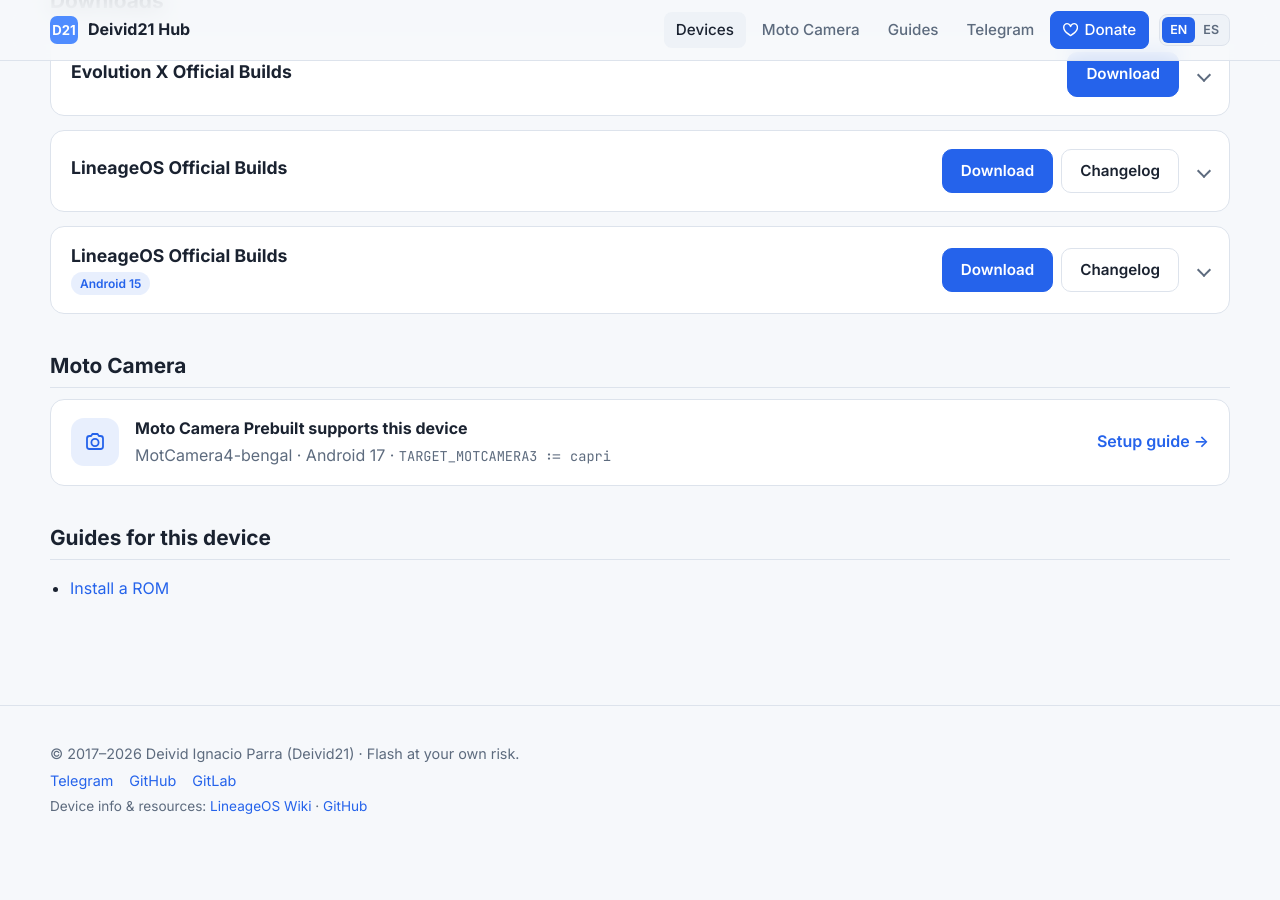
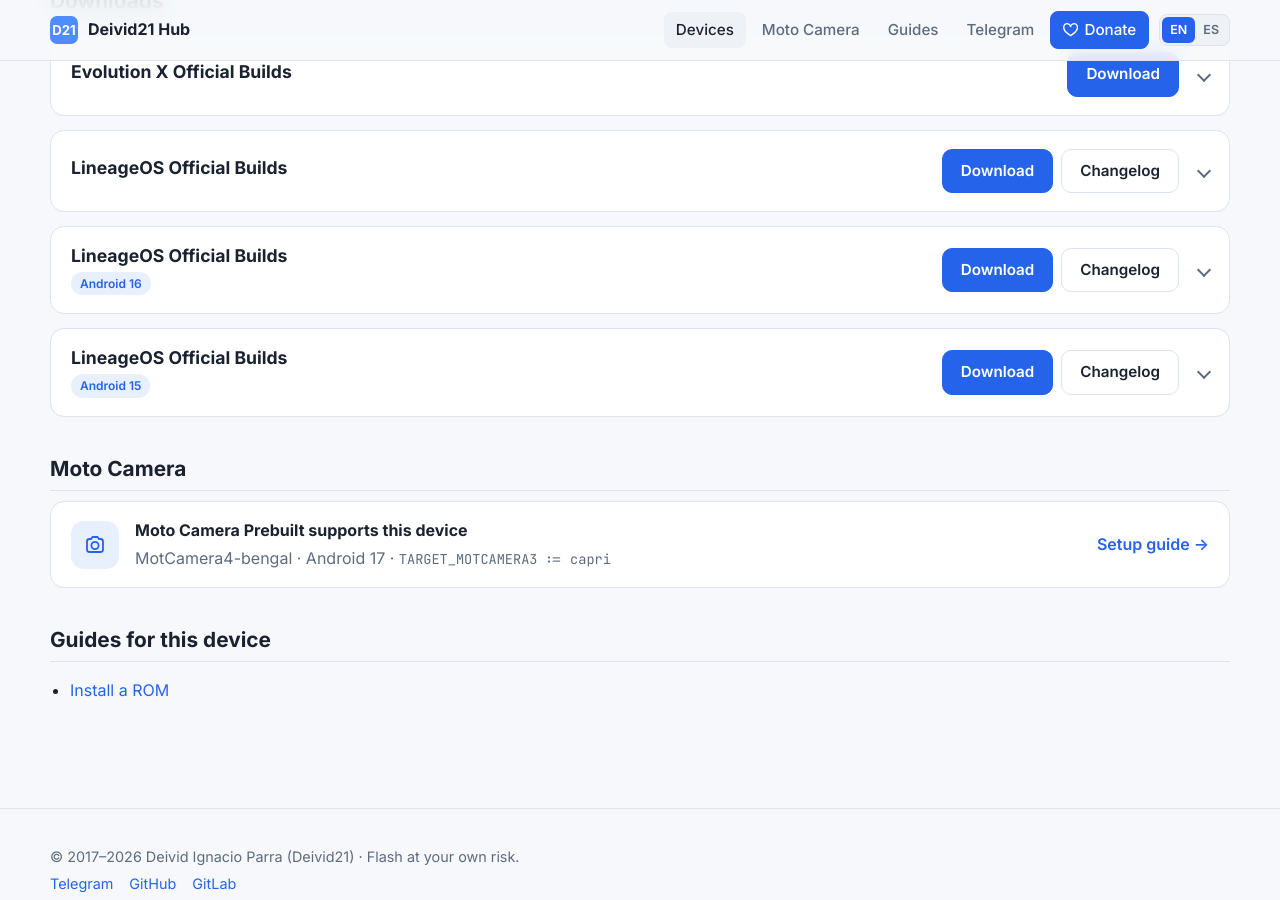
Before and after one commit to Deivid21/deivid21.github.io, a Jekyll site: the page built from _devices/capri.md, in a window 1280 px wide and 900 px high, scrolled down 503 px. Built offline with Jekyll 4.4.1, drawn with Linux system fonts in a browser that asks for light colours; before the commit the page ends 1357 px from its top, so only the background shows below that; part of the change alters nothing that is shown.

Commit message:
feat(devices): add archived LineageOS builds for capri
Keep the last official signed nightlies from Deivid21/RELEASES: 23.2
(Android 16). Also sync the 22.2 security patch with its release.

Co-Authored-By: Claude Opus 5.5 <noreply@anthropic.com>

```diff
--- a/_devices/capri.md
+++ b/_devices/capri.md
@@ -22,6 +22,32 @@ roms:
     # date: 2026-11-03
   - name: LineageOS
     archived: true
+    android: 16
+    version: "23.2"
+    status: discontinued
+    date: 2026-10-08
+    download: https://github.com/Deivid21/RELEASES/releases/download/lineage-23.2-20261008-nightly-capri-signed/lineage-23.2-20261008-nightly-capri-signed.zip
+    changelog: https://github.com/Deivid21/RELEASES/releases/tag/lineage-23.2-20261008-nightly-capri-signed
+    sha256: "932cd8826f79e2d8d9d31fa2422f9880711e39c624c25adb21f0132718241abe"
+    filesize: "1.03 GB"
+    security_patch: September 2026
+    gapps: false
+    forum: https://xdaforums.com/t/rom-17-official-lineageos-24-0-for-moto-g10-moto-g10-power-capri.4733239/
+    files:
+      - name: boot.img
+        url: https://github.com/Deivid21/RELEASES/releases/download/lineage-23.2-20261008-nightly-capri-signed/boot.img
+      - name: dtbo.img
+        url: https://github.com/Deivid21/RELEASES/releases/download/lineage-23.2-20261008-nightly-capri-signed/dtbo.img
+      - name: vbmeta.img
+        url: https://github.com/Deivid21/RELEASES/releases/download/lineage-23.2-20261008-nightly-capri-signed/vbmeta.img
+      - name: vbmeta_system.img
+        url: https://github.com/Deivid21/RELEASES/releases/download/lineage-23.2-20261008-nightly-capri-signed/vbmeta_system.img
+      - name: vendor_boot.img
+        url: https://github.com/Deivid21/RELEASES/releases/download/lineage-23.2-20261008-nightly-capri-signed/vendor_boot.img
+    notes: "Last official LineageOS 23.2 nightly build (signed): September 2026 security patch, SELinux enforcing. No longer updated."
+    notes_es: "Última nightly oficial de LineageOS 23.2 (firmada): parche de seguridad de septiembre de 2026, SELinux enforcing. Ya no se actualiza."
+  - name: LineageOS
+    archived: true
     android: 15
     version: "22.2"
     status: discontinued
@@ -30,7 +56,7 @@ roms:
     changelog: https://github.com/Deivid21/RELEASES/releases/tag/lineage-22.2-20251009-nightly-capri-signed
     sha256: "b3ed21fba1cf2a9f4a318e39940bce209f1498fef0fcccac39a1c5928610bbbd"
     filesize: "0.96 GB"
-    security_patch: September 2025
+    security_patch: October 2025
     gapps: false
     forum: https://xdaforums.com/t/rom-17-official-lineageos-24-0-for-moto-g10-moto-g10-power-capri.4733239/
     files:
@@ -44,6 +70,6 @@ roms:
         url: https://github.com/Deivid21/RELEASES/releases/download/lineage-22.2-20251009-nightly-capri-signed/vbmeta.img
       - name: vendor_boot.img
         url: https://github.com/Deivid21/RELEASES/releases/download/lineage-22.2-20251009-nightly-capri-signed/vendor_boot.img
-    notes: "Last official LineageOS 22.2 nightly build (signed): September 2025 security patch, SELinux enforcing. No longer updated."
-    notes_es: "Última nightly oficial de LineageOS 22.2 (firmada): parche de seguridad de septiembre de 2025, SELinux enforcing. Ya no se actualiza."
+    notes: "Last official LineageOS 22.2 nightly build (signed): October 2025 security patch, SELinux enforcing. No longer updated."
+    notes_es: "Última nightly oficial de LineageOS 22.2 (firmada): parche de seguridad de octubre de 2025, SELinux enforcing. Ya no se actualiza."
 ---
```
